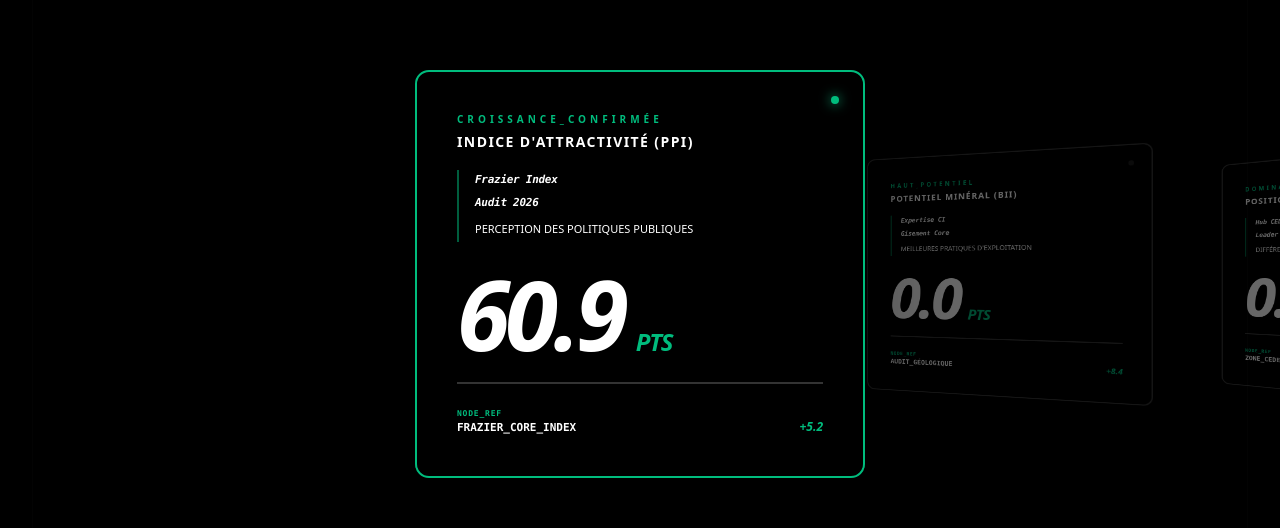
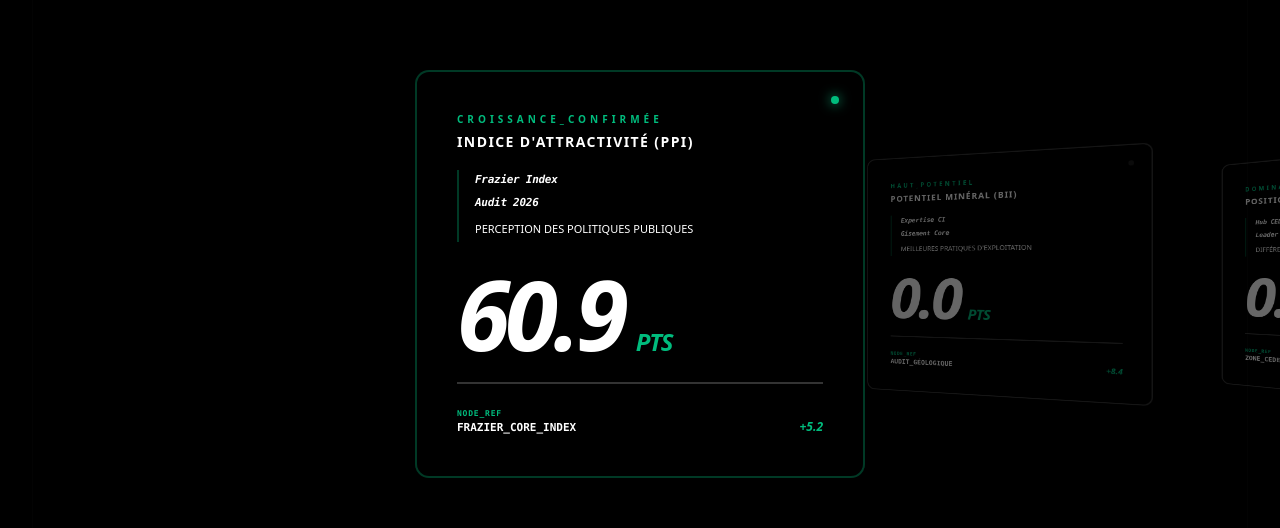
Before and after one commit to nonnzy7even7iete/nonnzytransformiumfullstackbundel, a Next.js app: page /logique-metier-serveur in a window 1280 px wide. Shown: the part 126-654 px from the top of the page. Built offline with nearby package versions, Linux system fonts and the light colour scheme; no server answers.

Commit message:
Zy Bulding workflow

```diff
--- a/src/components/frontendkit/FluxCarousel.tsx
+++ b/src/components/frontendkit/FluxCarousel.tsx
@@ -95,6 +95,7 @@ export default function MiningDashboard() {
 
   const handleDragEnd = (_: any, info: any) => {
     const threshold = 30;
+    // .info.offset.x : Accès point-notation pour les vecteurs de mouvement
     if (info.offset.x < -threshold && index < DATA_MINIERE_7.length - 1)
       setIndex(index + 1);
     else if (info.offset.x > threshold && index > 0) setIndex(index - 1);
@@ -157,6 +158,7 @@ function Card({ item, position }: { item: any; position: number }) {
         duration: 2.2,
         ease: [0.16, 1, 0.3, 1],
         onUpdate: (v) => {
+          // .current.textContent : Mise à jour directe pour éviter les re-renders inutiles
           if (counterRef.current) counterRef.current.textContent = v.toFixed(1);
         },
       });
@@ -177,13 +179,12 @@ function Card({ item, position }: { item: any; position: number }) {
       transition={{ type: "spring", stiffness: 120, damping: 25 }}
       className={cn(
         "absolute w-[85vw] md:w-[450px] h-auto min-h-[380px] p-8 md:p-10 flex flex-col justify-between overflow-hidden transition-all duration-700",
-        /* Utilisation de var(--border-color) et var(--card-bg) pour la rÃ©activitÃ© */
         "backdrop-blur-[35px] border-2",
         isActive
-          ? "border-emerald-500 bg-[var(--card-bg)] shadow-[0_40px_100px_rgba(0,0,0,0.2)]"
+          ? "border-emerald-500/30 bg-[var(--card-bg)] shadow-[0_40px_100px_rgba(0,0,0,0.1)]"
           : "border-[var(--border-color)] bg-transparent"
       )}
-      style={{ borderRadius: "var(--radius-vercel, 12px)" }}
+      style={{ borderRadius: "var(--radius-vercel, 14px)" }} // .radius-vercel : Respect strict de tes 14px
     >
       <div
         className={cn(
@@ -204,7 +205,7 @@ function Card({ item, position }: { item: any; position: number }) {
       </div>
 
       <div className="relative z-10 mt-5 flex-1">
-        <div className="flex flex-col gap-3 border-l-2 border-emerald-500/50 pl-4 py-1">
+        <div className="flex flex-col gap-3 border-l-2 border-emerald-500/30 pl-4 py-1">
           {item.notes.map((note: string, idx: number) => (
             <p
               key={idx}
--- a/src/components/frontendkit/SideCard.tsx
+++ b/src/components/frontendkit/SideCard.tsx
@@ -21,41 +21,42 @@ export default function SideCard({
   return (
     <div
       className={cn(
-        /* h-[480px] : On augmente lÃ©gÃ¨rement la hauteur totale pour tout loger */
+        /* h-[480px] : Hauteur stabilisÃ©e pour le ratio portrait */
         "flex flex-col h-[480px] w-full min-w-[300px] max-w-[350px] overflow-hidden transition-all duration-500",
+        /* Utilisation de var(--card-bg) pour la rÃ©activitÃ© Light/Dark */
         "bg-[var(--card-bg)] backdrop-blur-3xl border border-[var(--border-color)] rounded-[var(--radius-vercel)] shadow-2xl group",
-        "hover:border-emerald-500",
+        "hover:border-emerald-500/50",
         className
       )}
     >
-      {/* Container Image - Ratio Portrait 3/4
-          aspect-[3/4] : IdÃ©al pour voir Visage + Torse sans l'immensitÃ© du carrÃ©.
-      */}
+      {/* Container Image - Ratio Portrait 3/4 */}
       <div className="relative w-full aspect-[3/4] p-2 max-h-[240px]">
-        <div className="relative w-full h-full overflow-hidden rounded-[var(--radius-vercel)] bg-black border border-[var(--border-color)]">
+        {/* .bg-[var(--accents-1)] : Fond neutre rÃ©actif pendant le chargement */}
+        <div className="relative w-full h-full overflow-hidden rounded-[var(--radius-vercel)] bg-[var(--accents-1)] border border-[var(--border-color)]">
           <Image
             src={imageSrc}
             alt={title}
             fill
             sizes="(max-width: 768px) 100vw, 350px"
-            /* .object-top : PrioritÃ© au visage.
-               .object-cover : UniformitÃ© totale (Notation point). */
+            /* .object-top : PrioritÃ© visage + torse.
+               .object-cover : Remplissage uniforme (Notation point). */
             className="object-cover object-top transition-transform duration-700 group-hover:scale-105"
             priority
           />
         </div>
       </div>
 
-      {/* Zone Texte - NOIR & VERT PUR (CONTRASTE MAXIMUM) */}
-      <div className="flex flex-col flex-1 justify-between p-5 text-center bg-black">
+      {/* Zone Texte - ADAPTATIVE AU DESIGN SYSTEM
+          Remplacement de bg-black par var(--card-bg)
+      */}
+      <div className="flex flex-col flex-1 justify-between p-5 text-center bg-[var(--card-bg)]">
         <div className="flex flex-col gap-3">
-          {/* text-white : Blanc pur souverain */}
-          <h2 className="text-lg font-black text-white leading-[1.1] uppercase tracking-[0.15em] italic">
+          {/* .text-[var(--foreground)] : Bascule automatiquement entre blanc et noir */}
+          <h2 className="text-lg font-black text-[var(--foreground)] leading-[1.1] uppercase tracking-[0.15em] italic">
             {title}
           </h2>
           <div className="overflow-y-auto max-h-[90px] pr-1 custom-scrollbar">
-            {/* .font-bold : On durcit le texte pour qu'il ne disparaisse pas */}
-            <p className="text-white text-[12px] font-bold leading-tight uppercase tracking-tight">
+            <p className="text-[var(--foreground)] text-[12px] font-bold leading-tight uppercase tracking-tight">
               {description}
             </p>
           </div>
@@ -63,7 +64,7 @@ export default function SideCard({
 
         {location && (
           <div className="flex flex-col gap-2 mt-2">
-            {/* Ligne Emeraude PURE (2px pour la visibilitÃ©) */}
+            {/* .bg-emerald-500 : Le vert reste souverain dans les deux modes */}
             <div className="h-[2px] w-12 bg-emerald-500 mx-auto" />
             <p className="text-emerald-500 text-[11px] font-black uppercase tracking-[0.4em]">
               {location}
```
